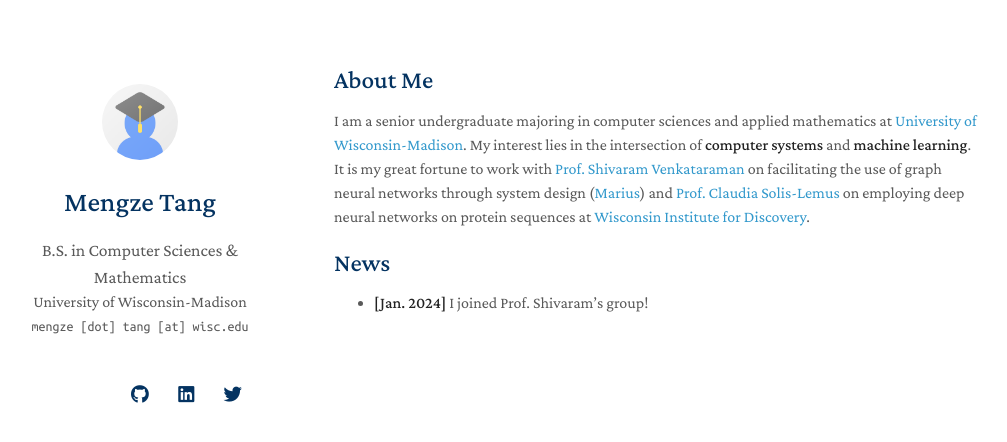
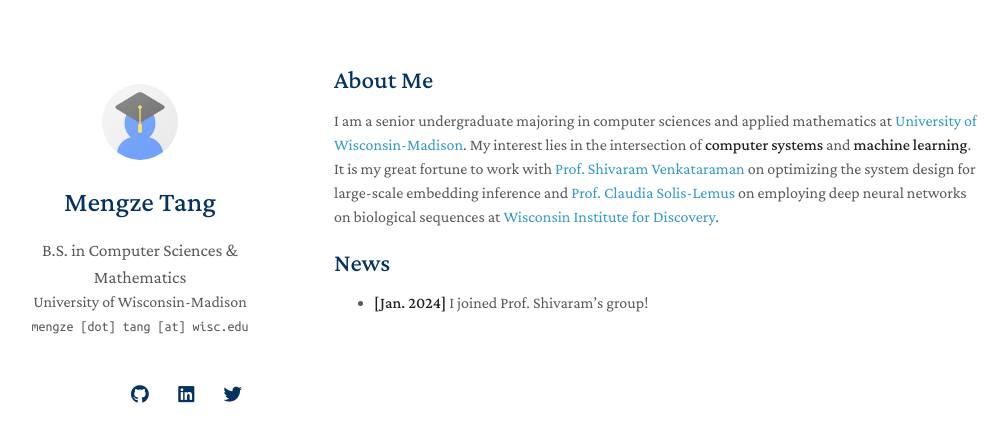
Before and after one commit to madmtang/madmtang.github.io, a Jekyll site: the page built from index.md, in a window 1280 px wide. Shown: the top 442 px of the page, without its empty margins (136-1143 px from the left). Built offline with Jekyll 4.4.1, drawn with Linux system fonts in a browser that asks for light colours; nearby versions of some CDN libraries; a style sheet for code colours, icons or effects is not loaded; our own code applies the rules of GitHub Pages for plain Markdown files.

Commit message:
update bio

```diff
--- a/index.md
+++ b/index.md
@@ -4,7 +4,7 @@ layout: homepage
 
 ## About Me
 
-I am a senior undergraduate majoring in computer sciences and applied mathematics at [University of Wisconsin-Madison](https://www.wisc.edu/). My interest lies in the intersection of **computer systems** and **machine learning**. It is my great fortune to work with [Prof. Shivaram Venkataraman](https://shivaram.org/) on facilitating the use of graph neural networks through system design ([Marius](https://marius-project.org/)) and [Prof. Claudia Solis-Lemus](https://solislemuslab.github.io//pages/people.html) on employing deep neural networks on protein sequences at [Wisconsin Institute for Discovery](https://wid.wisc.edu/).
+I am a senior undergraduate majoring in computer sciences and applied mathematics at [University of Wisconsin-Madison](https://www.wisc.edu/). My interest lies in the intersection of **computer systems** and **machine learning**. It is my great fortune to work with [Prof. Shivaram Venkataraman](https://shivaram.org/) on optimizing the system design for large-scale embedding inference and [Prof. Claudia Solis-Lemus](https://solislemuslab.github.io//pages/people.html) on employing deep neural networks on biological sequences at [Wisconsin Institute for Discovery](https://wid.wisc.edu/).
 
 <!-- ## Research Interests
 
```
